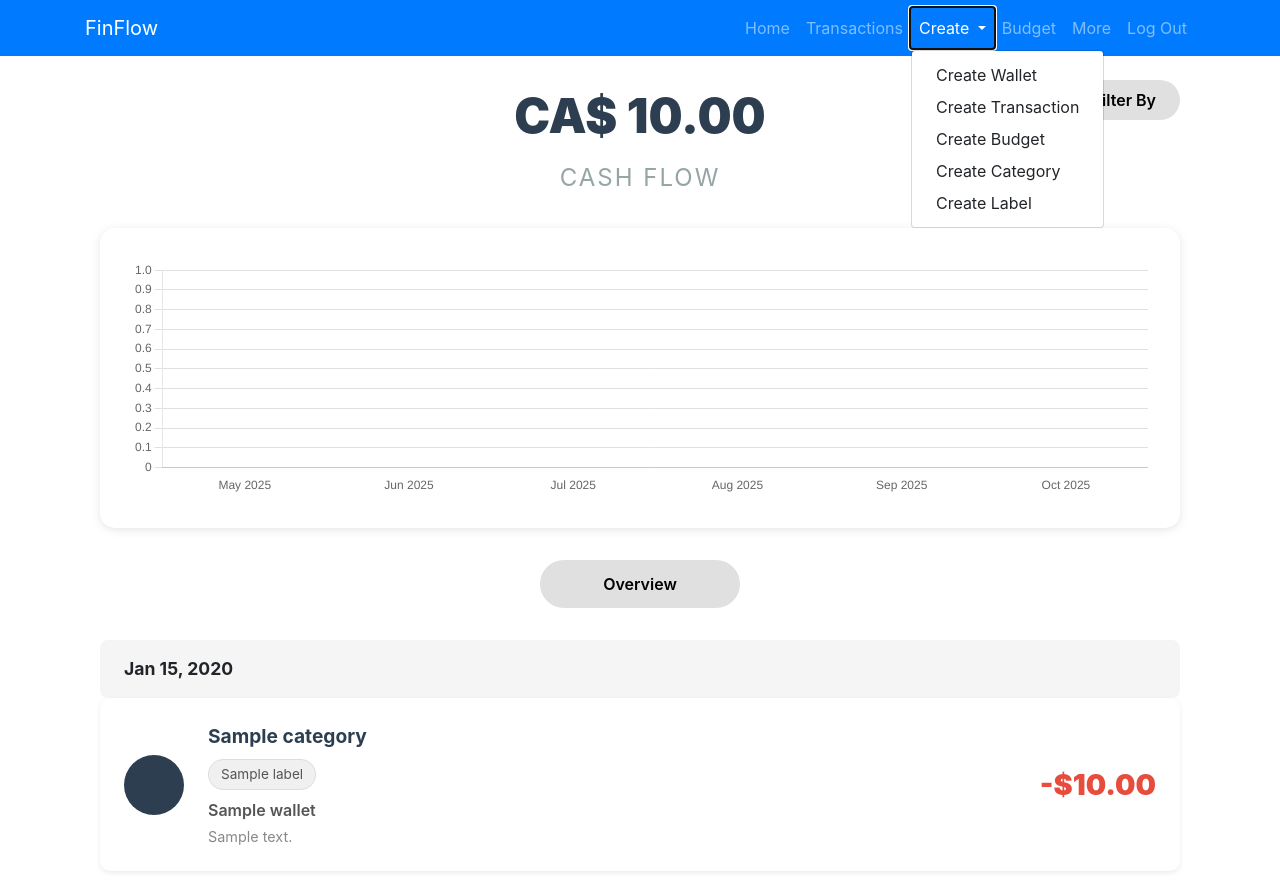
After one commit to beaquino18/finance-tracker, a Flask app: page /transactions in a window 1280 px wide, after a click on "Create". The commit adds this page. Run offline with Flask 3, Linux system fonts and the light colour scheme; a user stored in the database is signed in; tables that the repository leaves empty hold one stand-in row (values such as "Sample post"); some libraries are stand-ins or nearby versions.

Commit message:
transaction page with chart js

```diff
--- a/app/main/routes.py
+++ b/app/main/routes.py
@@ -1,7 +1,10 @@
 # app/main/routes.py
-from flask import Blueprint, render_template, flash, redirect, url_for
+from flask import Blueprint, render_template, flash, redirect, url_for, request
 from flask_login import login_required, current_user
 from app.models import Wallet, Transaction, Budget, Category, Label
+from sqlalchemy import extract
+from datetime import datetime, timedelta
+from collections import defaultdict
 
 main = Blueprint('main', __name__)
 
@@ -19,7 +22,7 @@ def dashboard():
     user_wallets = Wallet.query.filter_by(user_id=current_user.id, is_active=True).all()
     user_budgets = Budget.query.filter_by(user_id=current_user.id).all()
     user_transactions = Transaction.query.filter_by(user_id=current_user.id).order_by(
-        Transaction.date.desc()).limit(10).all()
+        Transaction.date.desc()).limit(5).all()
     user_labels = Label.query.filter_by(user_id=current_user.id).all()
     user_categories = Category.query.filter_by(user_id=current_user.id).all()
 
@@ -36,3 +39,103 @@ def dashboard():
             budgets=user_budgets,
             total_balance=total_balance,
             active_wallets_count=active_wallets_count)
+
+@main.route('/transactions')
+@login_required
+def transactions():
+    """Transactions page with cash flow chart and transaction list"""
+
+    # Get filter parameters
+    wallet_id = request.args.get('wallet_id', type=int)
+    category_id = request.args.get('category_id', type=int)
+    label_id = request.args.get('label_id', type=int)
+    month = request.args.get('month', type=int)
+    year = request.args.get('year', type=int)
+
+    # Month names for display
+    month_names = ['Jan', 'Feb', 'Mar', 'Apr', 'May', 'Jun', 'Jul', 'Aug', 'Sep', 'Oct', 'Nov', 'Dec']
+    filter_display = None
+
+    if month and year:
+        filter_display = f"{month_names[month - 1]} {year}"
+
+    # Base query for user's transactions
+    query = Transaction.query.filter_by(user_id=current_user.id)
+
+    # Apply filters
+    if wallet_id:
+        query = query.filter_by(wallet_id=wallet_id)
+    if category_id:
+        query = query.filter_by(category_id=category_id)
+    if label_id:
+        query = query.filter(Transaction.labels.any(id=label_id))
+    if month and year:
+        query = query.filter(
+            extract('month', Transaction.date) == month,
+            extract('year', Transaction.date) == year
+        )
+
+    # Get all transactions for the list
+    all_transactions = query.order_by(Transaction.date.desc()).all()
+
+    # Calculate cash flow data for the last 6 months
+    today = datetime.now()
+
+    # Get transactions for cash flow chart (last 6 months)
+    six_months_ago = today - timedelta(days=180)
+    cash_flow_transactions = Transaction.query.filter(
+        Transaction.user_id == current_user.id,
+        Transaction.date >= six_months_ago.date()
+    ).all()
+
+    # Calculate monthly income and expenses with proper month ordering
+    monthly_data = {}
+
+    # Initialize data for each of the last 6 months
+    for i in range(6):
+        month_date = today - timedelta(days=30 * (5 - i))
+        month_key = month_date.strftime('%b %Y')
+        monthly_data[month_key] = {'income': 0, 'expense': 0}
+
+    # Populate with actual transaction data
+    for transaction in cash_flow_transactions:
+        month_key = transaction.date.strftime('%b %Y')
+        if month_key in monthly_data:
+            if transaction.is_expense:
+                monthly_data[month_key]['expense'] += float(transaction.amount)
+            else:
+                monthly_data[month_key]['income'] += float(transaction.amount)
+
+    # Create ordered lists for the chart
+    chart_months = list(monthly_data.keys())
+    chart_income = [monthly_data[month]['income'] for month in chart_months]
+    chart_expense = [monthly_data[month]['expense'] for month in chart_months]
+
+    # Group transactions by date for display
+    transactions_by_date = defaultdict(list)
+    for transaction in all_transactions:
+        date_key = transaction.date.strftime('%b %d, %Y')
+        transactions_by_date[date_key].append(transaction)
+
+    # Calculate total balance
+    user_wallets = Wallet.query.filter_by(user_id=current_user.id, is_active=True).all()
+    total_balance = sum(wallet.balance for wallet in user_wallets)
+
+    # Get filter options
+    all_wallets = Wallet.query.filter_by(user_id=current_user.id).all()
+    all_categories = Category.query.filter_by(user_id=current_user.id).all()
+    all_labels = Label.query.filter_by(user_id=current_user.id).all()
+
+    return render_template('transactions.html',
+                         transactions_by_date=transactions_by_date,
+                         total_balance=total_balance,
+                         chart_months=chart_months,
+                         chart_income=chart_income,
+                         chart_expense=chart_expense,
+                         all_wallets=all_wallets,
+                         all_categories=all_categories,
+                         all_labels=all_labels,
+                         current_wallet_id=wallet_id,
+                         current_category_id=category_id,
+                         current_label_id=label_id,
+                         filter_display=filter_display)
--- /dev/null
+++ b/app/static/styles/transactions.css
@@ -0,0 +1,235 @@
+/* Transactions Page Styles */
+
+.transactions-header {
+    text-align: center;
+    margin-bottom: 2rem;
+    position: relative;
+}
+
+.balance-display {
+    font-size: 3rem;
+    font-weight: 900;
+    color: #2c3e50;
+    margin-bottom: 0.5rem;
+}
+
+.cash-flow-label {
+    font-size: 1.5rem;
+    color: #95a5a6;
+    text-transform: uppercase;
+    letter-spacing: 2px;
+}
+
+.filter-button {
+    position: absolute;
+    top: 0;
+    right: 0;
+    background-color: #e0e0e0;
+    border: none;
+    padding: 0.5rem 1.5rem;
+    border-radius: 25px;
+    font-weight: 600;
+    cursor: pointer;
+    transition: background-color 0.3s;
+}
+
+.filter-button:hover {
+    background-color: #d0d0d0;
+}
+
+.transactions-chart-container {
+    background: white;
+    border-radius: 15px;
+    padding: 2rem;
+    margin-bottom: 2rem;
+    box-shadow: 0 2px 10px rgba(0,0,0,0.1);
+    height: 300px;
+    max-width: 1200px;
+    margin-left: auto;
+    margin-right: auto;
+}
+
+.transactions-chart-container canvas {
+    cursor: pointer;
+}
+
+.overview-button {
+    display: block;
+    width: 200px;
+    margin: 2rem auto;
+    padding: 0.75rem 2rem;
+    background-color: #e0e0e0;
+    border: none;
+    border-radius: 25px;
+    font-weight: 600;
+    cursor: pointer;
+    transition: background-color 0.3s;
+}
+
+.overview-button:hover {
+    background-color: #d0d0d0;
+}
+
+.date-header {
+    background-color: #f5f5f5;
+    padding: 1rem 1.5rem;
+    font-weight: 700;
+    font-size: 1.1rem;
+    margin-top: 1rem;
+    border-radius: 8px;
+}
+
+.transaction-item {
+    background: white;
+    border-radius: 10px;
+    padding: 1.5rem;
+    margin-bottom: 1rem;
+    box-shadow: 0 2px 5px rgba(0,0,0,0.08);
+    display: flex;
+    align-items: center;
+    justify-content: space-between;
+    transition: transform 0.2s, box-shadow 0.2s;
+    cursor: pointer;
+}
+
+.transaction-item:hover {
+    transform: translateY(-2px);
+    box-shadow: 0 4px 12px rgba(0,0,0,0.15);
+}
+
+.transaction-icon {
+    width: 60px;
+    height: 60px;
+    background-color: #2c3e50;
+    border-radius: 50%;
+    display: flex;
+    align-items: center;
+    justify-content: center;
+    margin-right: 1.5rem;
+    flex-shrink: 0;
+}
+
+.transaction-icon i {
+    color: white;
+    font-size: 1.8rem;
+}
+
+.transaction-details {
+    flex-grow: 1;
+}
+
+.transaction-category {
+    font-size: 1.2rem;
+    font-weight: 700;
+    color: #2c3e50;
+    margin-bottom: 0.5rem;
+}
+
+.transaction-labels {
+    display: flex;
+    gap: 0.5rem;
+    margin-bottom: 0.5rem;
+    flex-wrap: wrap;
+}
+
+.label-badge {
+    display: inline-block;
+    padding: 0.25rem 0.75rem;
+    background-color: #f0f0f0;
+    border: 1px solid #ddd;
+    border-radius: 15px;
+    font-size: 0.85rem;
+    color: #555;
+}
+
+.transaction-wallet {
+    font-weight: 600;
+    color: #555;
+    margin-bottom: 0.25rem;
+}
+
+.transaction-note {
+    color: #888;
+    font-size: 0.9rem;
+}
+
+.transaction-amount {
+    font-size: 1.8rem;
+    font-weight: 900;
+    white-space: nowrap;
+    margin-left: 1rem;
+}
+
+.transaction-amount.expense {
+    color: #e74c3c;
+}
+
+.transaction-amount.income {
+    color: #27ae60;
+}
+
+.filter-modal {
+    display: none;
+    position: fixed;
+    z-index: 1000;
+    left: 0;
+    top: 0;
+    width: 100%;
+    height: 100%;
+    background-color: rgba(0,0,0,0.5);
+}
+
+.filter-modal-content {
+    background-color: white;
+    margin: 5% auto;
+    padding: 2rem;
+    border-radius: 15px;
+    width: 90%;
+    max-width: 500px;
+}
+
+.filter-modal-header {
+    display: flex;
+    justify-content: space-between;
+    align-items: center;
+    margin-bottom: 1.5rem;
+}
+
+.close-modal {
+    font-size: 2rem;
+    cursor: pointer;
+    color: #999;
+}
+
+.close-modal:hover {
+    color: #333;
+}
+
+/* Responsive Design */
+@media (max-width: 768px) {
+    .balance-display {
+        font-size: 2rem;
+    }
+
+    .filter-button {
+        position: static;
+        display: block;
+        margin: 0 auto 1rem auto;
+        width: auto;
+    }
+
+    .transaction-item {
+        flex-direction: column;
+        align-items: flex-start;
+    }
+
+    .transaction-amount {
+        margin-left: 0;
+        margin-top: 1rem;
+    }
+
+    .transactions-chart-container {
+        height: 300px;
+        padding: 1rem;
+    }
+}
--- a/app/templates/base.html
+++ b/app/templates/base.html
@@ -24,7 +24,7 @@
                             <a class="nav-link" href="{{ url_for('main.dashboard') }}">Home</a>
                         </li>
                         <li class="nav-item">
-                            <a class="nav-link" href="{{ url_for('main.dashboard') }}">Transactions</a>
+                            <a class="nav-link" href="{{ url_for('main.transactions') }}">Transactions</a>
                         </li>
                         <li class="nav-item dropdown">
                             <a class="nav-link dropdown-toggle" href="#" id="navbarDropdown"
--- /dev/null
+++ b/app/templates/transactions.html
@@ -0,0 +1,249 @@
+{% extends 'base.html' %}
+
+{% block title %}Transactions - Budget Tracker{% endblock %}
+
+{% block styles %}
+<link rel="stylesheet" href="{{ url_for('static', filename='styles/transactions.css') }}">
+{% endblock %}
+
+{% block content %}
+<div class="container">
+    <!-- Header Section -->
+    <div class="transactions-header">
+        <button class="filter-button" onclick="openFilterModal()">
+            <i class="fas fa-filter"></i> Filter By
+        </button>
+        <div class="balance-display">CA$ {{ "%.2f"|format(total_balance) }}</div>
+        <div class="cash-flow-label">
+            Cash Flow
+            {% if filter_display %}
+                <span style="font-size: 1rem; color: #3498db; display: block; margin-top: 0.5rem;">
+                    <i class="fas fa-filter"></i>
+                    Filtered: {{ filter_display }}
+                    <a href="{{ url_for('main.transactions') }}" style="color: #e74c3c; margin-left: 1rem; text-decoration: none;">
+                        <i class="fas fa-times-circle"></i> Clear
+                    </a>
+                </span>
+            {% endif %}
+        </div>
+    </div>
+
+    <!-- Cash Flow Chart -->
+    <div class="transactions-chart-container">
+        <canvas id="cashFlowChart"></canvas>
+    </div>
+
+    <!-- Overview Button -->
+    <button class="overview-button" onclick="window.location.href='{{ url_for('main.dashboard') }}'">
+        Overview
+    </button>
+
+    <!-- Transactions List -->
+    {% for date, transactions in transactions_by_date.items() %}
+        <div class="date-header">{{ date }}</div>
+
+        {% for transaction in transactions %}
+            <div class="transaction-item" data-transaction-id="{{ transaction.id }}">
+                <div class="transaction-icon">
+                    <i class="fas {{ transaction.category.icon }}"></i>
+                </div>
+
+                <div class="transaction-details">
+                    <div class="transaction-category">{{ transaction.category.name }}</div>
+
+                    {% if transaction.labels %}
+                        <div class="transaction-labels">
+                            {% for label in transaction.labels %}
+                                <span class="label-badge">{{ label.name }}</span>
+                            {% endfor %}
+                        </div>
+                    {% endif %}
+
+                    <div class="transaction-wallet">{{ transaction.wallet.name }}</div>
+
+                    {% if transaction.description %}
+                        <div class="transaction-note">{{ transaction.description }}</div>
+                    {% endif %}
+                </div>
+
+                <div class="transaction-amount {{ 'expense' if transaction.is_expense else 'income' }}">
+                    {{ '-' if transaction.is_expense else '+' }}${{ "%.2f"|format(transaction.amount) }}
+                </div>
+            </div>
+        {% endfor %}
+    {% else %}
+        <div class="alert alert-info">
+            No transactions found. <a href="{{ url_for('transaction.create') }}">Create your first transaction</a>.
+        </div>
+    {% endfor %}
+</div>
+
+<!-- Filter Modal -->
+<div id="filterModal" class="filter-modal">
+    <div class="filter-modal-content">
+        <div class="filter-modal-header">
+            <h3>Filter Transactions</h3>
+            <span class="close-modal" onclick="closeFilterModal()">&times;</span>
+        </div>
+
+        <form method="GET" action="{{ url_for('main.transactions') }}">
+            <div class="form-group">
+                <label>Wallet</label>
+                <select name="wallet_id" class="form-control">
+                    <option value="">All Wallets</option>
+                    {% for wallet in all_wallets %}
+                        <option value="{{ wallet.id }}" {% if wallet.id == current_wallet_id %}selected{% endif %}>
+                            {{ wallet.name }}
+                        </option>
+                    {% endfor %}
+                </select>
+            </div>
+
+            <div class="form-group">
+                <label>Category</label>
+                <select name="category_id" class="form-control">
+                    <option value="">All Categories</option>
+                    {% for category in all_categories %}
+                        <option value="{{ category.id }}" {% if category.id == current_category_id %}selected{% endif %}>
+                            {{ category.name }}
+                        </option>
+                    {% endfor %}
+                </select>
+            </div>
+
+            <div class="form-group">
+                <label>Label</label>
+                <select name="label_id" class="form-control">
+                    <option value="">All Labels</option>
+                    {% for label in all_labels %}
+                        <option value="{{ label.id }}" {% if label.id == current_label_id %}selected{% endif %}>
+                            {{ label.name }}
+                        </option>
+                    {% endfor %}
+                </select>
+            </div>
+
+            <div class="form-group">
+                <button type="submit" class="btn btn-primary btn-block">Apply Filters</button>
+                <a href="{{ url_for('main.transactions') }}" class="btn btn-secondary btn-block">Clear Filters</a>
+            </div>
+        </form>
+    </div>
+</div>
+{% endblock %}
+
+{% block scripts %}
+<!-- Pass data from Jinja to JavaScript -->
+<script id="chart-data" type="application/json">
+{
+    "months": {{ chart_months | tojson }},
+    "income": {{ chart_income | tojson }},
+    "expense": {{ chart_expense | tojson }}
+}
+</script>
+
+<script src="https://cdn.jsdelivr.net/npm/chart.js@3.9.1/dist/chart.min.js"></script>
+<script>
+    // Get data from JSON script tag
+    const chartDataElement = document.getElementById('chart-data');
+    const chartData = JSON.parse(chartDataElement.textContent);
+
+    // Cash Flow Chart
+    const ctx = document.getElementById('cashFlowChart').getContext('2d');
+    const cashFlowChart = new Chart(ctx, {
+        type: 'bar',
+        data: {
+            labels: chartData.months,
+            datasets: [
+                {
+                    label: 'Income',
+                    data: chartData.income,
+                    backgroundColor: '#7dcea0',
+                    borderRadius: 8,
+                },
+                {
+                    label: 'Expenses',
+                    data: chartData.expense,
+                    backgroundColor: '#c0392b',
+                    borderRadius: 8,
+                }
+            ]
+        },
+        options: {
+            responsive: true,
+            maintainAspectRatio: false,
+            plugins: {
+                legend: {
+                    display: false
+                }
+            },
+            scales: {
+                y: {
+                    beginAtZero: true,
+                    grid: {
+                        color: '#e0e0e0'
+                    }
+                },
+                x: {
+                    grid: {
+                        display: false
+                    }
+                }
+            },
+            onClick: function(event, activeElements) {
+                if (activeElements.length > 0) {
+                    const index = activeElements[0].index;
+                    const selectedMonth = chartData.months[index];
+
+                    // Parse month and year from "Aug 2025" format
+                    const monthNames = {
+                        'Jan': 1, 'Feb': 2, 'Mar': 3, 'Apr': 4,
+                        'May': 5, 'Jun': 6, 'Jul': 7, 'Aug': 8,
+                        'Sep': 9, 'Oct': 10, 'Nov': 11, 'Dec': 12
+                    };
+
+                    const parts = selectedMonth.split(' ');
+                    const monthName = parts[0];
+                    const year = parts[1];
+                    const monthNumber = monthNames[monthName];
+
+                    // Redirect to filtered transactions page
+                    window.location.href = '/transactions?month=' + monthNumber + '&year=' + year;
+                }
+            }
+        }
+    });
+
+    // Transaction click handler using event delegation
+    document.addEventListener('DOMContentLoaded', function() {
+        const container = document.querySelector('.container');
+
+        container.addEventListener('click', function(event) {
+            const transactionItem = event.target.closest('.transaction-item');
+            if (transactionItem) {
+                const transactionId = transactionItem.dataset.transactionId;
+                if (transactionId) {
+                    window.location.href = '/transaction/' + transactionId;
+                }
+            }
+        });
+    });
+
+    // Filter Modal Functions
+    function openFilterModal() {
+        document.getElementById('filterModal').style.display = 'block';
+    }
+
+    function closeFilterModal() {
+        document.getElementById('filterModal').style.display = 'none';
+    }
+
+    // Close modal when clicking outside
+    window.onclick = function(event) {
+        const modal = document.getElementById('filterModal');
+        if (event.target == modal) {
+            modal.style.display = 'none';
+        }
+    };
+</script>
+{% endblock %}
```
Also changed, not shown: app/seeds.py (+56 -43 lines).
